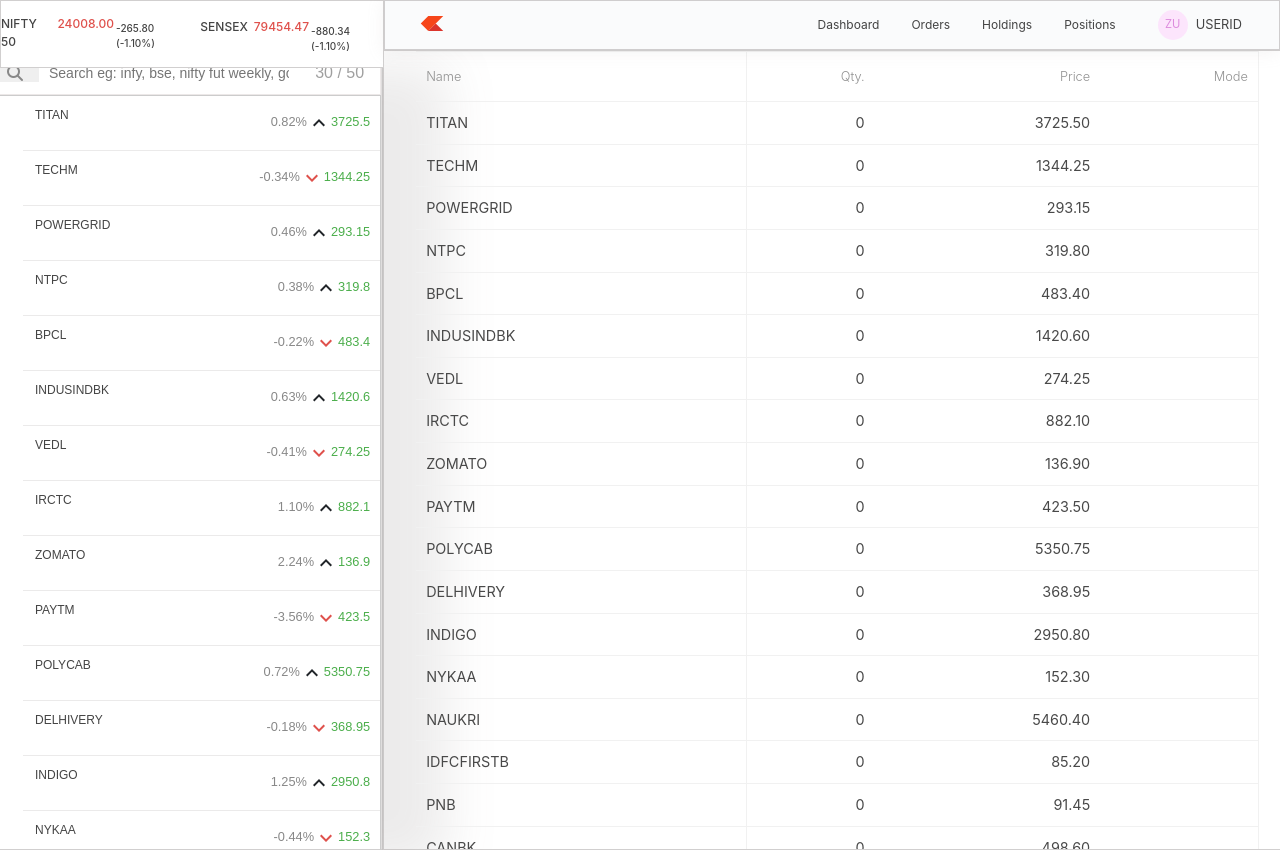
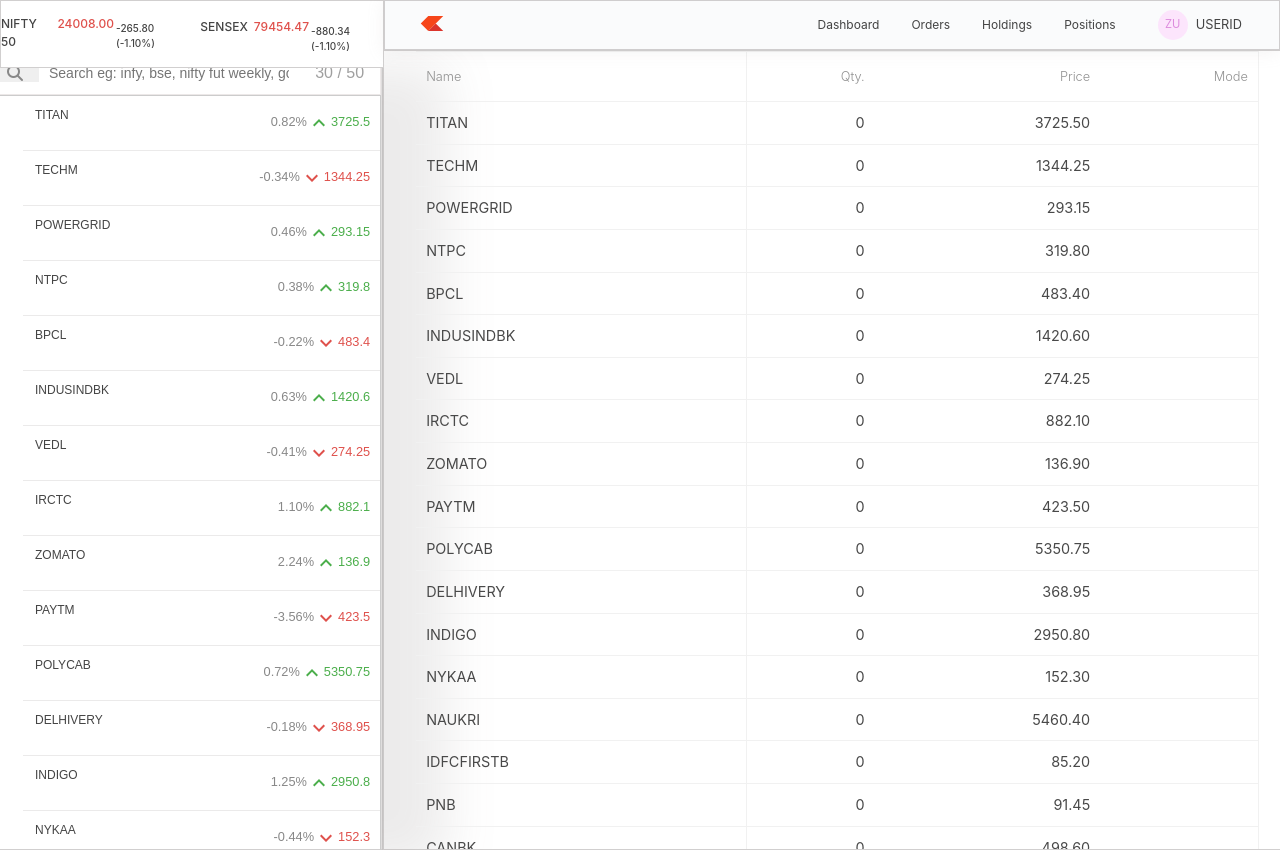
Before and after one commit to jainishh/Zerodha, a React (Create React App) app in the folder dashboard/: page /orders in a window 1280 px wide. Built offline with nearby package versions, Linux system fonts and the light colour scheme.

Commit message:
changes in watchlist

```diff
--- a/dashboard/public/index.html
+++ b/dashboard/public/index.html
@@ -40,7 +40,7 @@
       crossorigin="anonymous"
       referrerpolicy="no-referrer"
     />
-    <title>React App</title>
+    <title>Dashboard</title>
   </head>
   <body>
     <noscript>You need to enable JavaScript to run this app.</noscript>
--- a/dashboard/src/components/WatchList.css
+++ b/dashboard/src/components/WatchList.css
@@ -94,13 +94,26 @@
   align-items: center;
 }
 
-.itemDown,
+/* .itemDown,
 .arrowDown,
 .price {
   color: #df514c;
 }
 .itemUp,
 .arraowUp,
+.price {
+  color: rgb(75, 174, 75);
+} */
+.itemDown,
+.arrowDown,
+.itemDown,
+.price {
+  color: #df514c;
+}
+
+.itemUp,
+.arrowUp,
+.itemUp,
 .price {
   color: rgb(75, 174, 75);
 }
--- a/dashboard/src/components/WatchList.js
+++ b/dashboard/src/components/WatchList.js
@@ -69,7 +69,7 @@
       onMouseLeave={() => setShowWatchlistActions(false)}
     >
       <div className="item">
-        <p className={stock.isDown ? "itemDown" : "itemUp"}>{stock.name}</p>
+        <p>{stock.name}</p>
         <div className="itemInfo">
           <span className="percent">{stock.percent}</span>
           {stock.isDown ? (
@@ -77,13 +77,15 @@
           ) : (
             <KeyboardArrowUp className="arrowUp" />
           )}
-          <span className="price">{stock.price}</span>
+          <span className={stock.isDown ? "itemDown" : "itemUp"}>
+            {stock.price}
+          </span>
         </div>
         {showWatchlistActions && (
           <WatchListAction
             uid={stock.name}
             stockPrice={stock.price}
-            stockQty={0}
+            stockQty={10}
           />
         )}
       </div>
@@ -161,6 +163,3 @@
     </span>
   );
 };
-
-
-// watchlist and oult no scroll no proble che ae solve krvano aetale pela ae karvano che bhai
```
